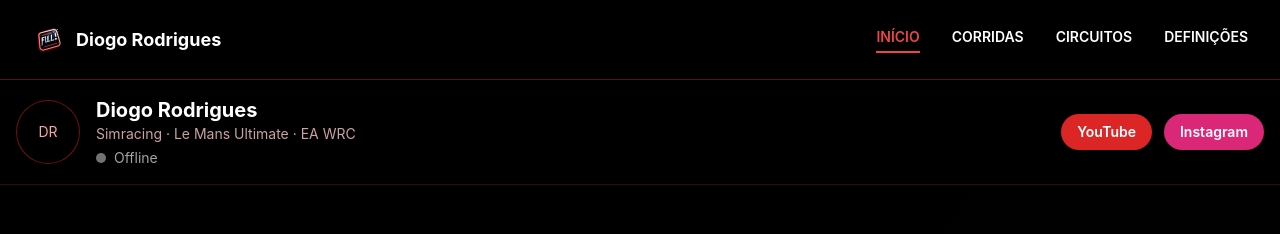
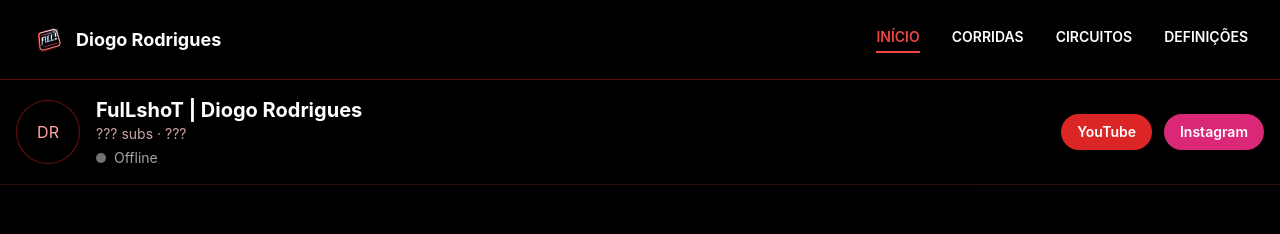
Before and after one commit to FulLshoTz/DiogoSite, a React (Vite) app in the folder DiogoSite/DiogoRodrigues_frontend/: page / in a window 1280 px wide. Shown: the top 234 px of the page. Built offline with nearby package versions, Linux system fonts and the light colour scheme; no server answers.

Commit message:
Update ChannelHeader.jsx

```diff
--- a/DiogoSite/DiogoRodrigues_frontend/src/components/ChannelHeader.jsx
+++ b/DiogoSite/DiogoRodrigues_frontend/src/components/ChannelHeader.jsx
@@ -9,46 +9,48 @@
   useEffect(() => {
     async function load() {
       try {
-        const [chRes, vidsRes] = await Promise.all([
-          fetch(`${API_BASE}/api/channel`),
-          fetch(`${API_BASE}/api/latest-videos`),
-        ]);
+        const chRes = await fetch(`${API_BASE}/api/channel`);
+        const vidRes = await fetch(`${API_BASE}/api/latest-videos`);
 
         const ch = await chRes.json();
-        const vdata = await vidsRes.json();
+        const vids = await vidRes.json();
 
         setChannel(ch);
-        setIsLive(!!vdata.live);
+        setIsLive(!!vids.live);
       } catch (err) {
-        console.error("Erro a carregar header:", err);
+        console.error("Erro no header:", err);
       }
     }
 
     load();
   }, []);
 
-  const name = "Diogo Rodrigues";
+  const name = "FulLshoT | Diogo Rodrigues";
 
   return (
     <header className="bg-red-900/20 border-b border-red-900/40">
-      <div className="max-w-7xl mx-auto px-4 py-4 flex items-center justify-between gap-4">
+      <div className="max-w-7xl mx-auto px-4 py-4 flex items-center justify-between">
+
+        {/* Avatar + Nome + Info */}
         <div className="flex items-center gap-4">
-          <div className="w-16 h-16 rounded-full overflow-hidden bg-black/60 border border-red-700/60 flex items-center justify-center">
+
+          {/* AVATAR */}
+          <div className="w-16 h-16 rounded-full overflow-hidden bg-black/60 border border-red-700/60">
             {channel?.avatar ? (
-              <img
-                src={channel.avatar}
-                alt={name}
-                className="w-full h-full object-cover"
-              />
+              <img src={channel.avatar} className="w-full h-full object-cover" />
             ) : (
-              <span className="text-sm text-red-300">DR</span>
+              <div className="w-full h-full flex items-center justify-center text-red-300">
+                DR
+              </div>
             )}
           </div>
 
+          {/* NOME + STATS */}
           <div>
             <h1 className="text-xl font-bold text-white">{name}</h1>
+
             <p className="text-sm text-red-200/80">
-              Simracing · Le Mans Ultimate · EA WRC
+              {channel?.subs || "???"} subs · {channel?.views || "???"}
             </p>
 
             <div className="flex items-center gap-2 mt-1 text-sm">
@@ -64,6 +66,7 @@
           </div>
         </div>
 
+        {/* BOTÕES */}
         <div className="flex gap-3">
           <a
             href="https://www.youtube.com/@FulLshoT"
```
